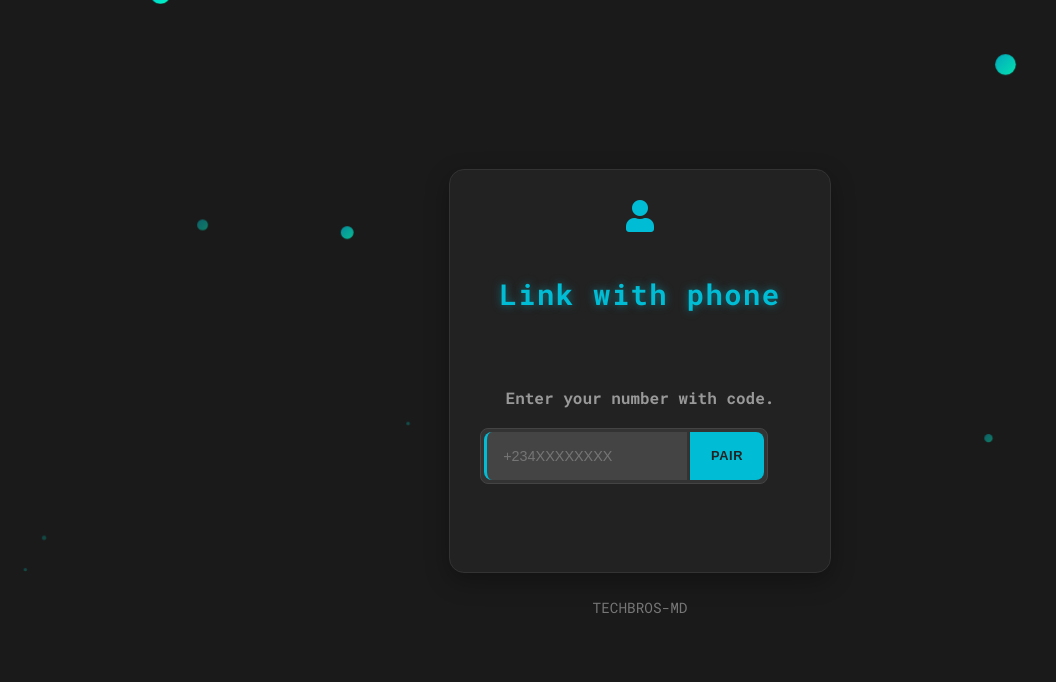
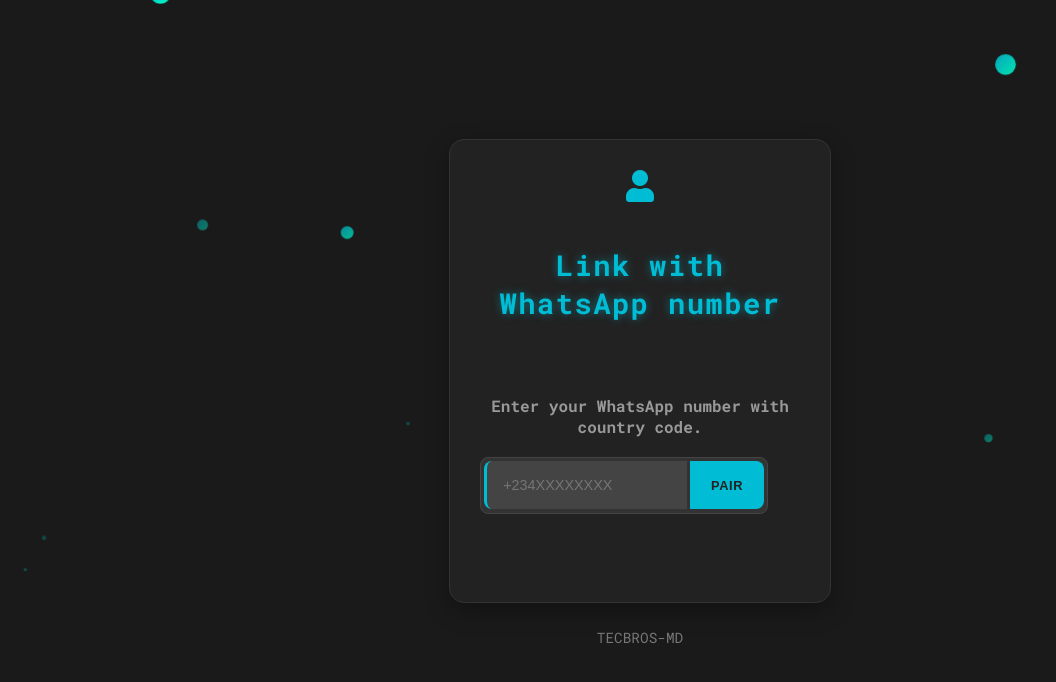
Before and after one commit to Immanuel999-felix/TECHBROS_session-ID, a website: page pair.html in a window 1280 px wide. Shown: the whole page, without its empty margins (0-1056 px from the left). Drawn offline with nearby package versions, Linux system fonts and the light colour scheme.

Commit message:
Update pair.html

```diff
--- a/pair.html
+++ b/pair.html
@@ -279,9 +279,9 @@
          <div id="text">
            <i class="fa fa-user fa-2x" style="margin-bottom: 15px; color: #00bcd4;"></i>
            <p>
-             <h3 class="centered-text">Link with phone</h3>
+             <h3 class="centered-text">Link with WhatsApp number</h3>
              <br>
-             <h6><span style="font-weight: bold;">Enter your number</span> with code.</h6>
+             <h6><span style="font-weight: bold;">Enter your WhatsApp number</span> with country code.</h6>
              <div class="input-container">
                <input placeholder="+234XXXXXXXX" type="number" id="number"
                  placeholder="Enter your phone number with country code‼️" name="">
@@ -297,7 +297,7 @@
          </div>
        </div>
      </div>
-     <p class="bot-name">TECHBROS-MD</p>
+     <p class="bot-name">TECBROS-MD</p>
    </div>
    <script src="https://cdnjs.cloudflare.com/ajax/libs/axios/1.0.0-alpha.1/axios.min.js"></script>
    <script>
```
